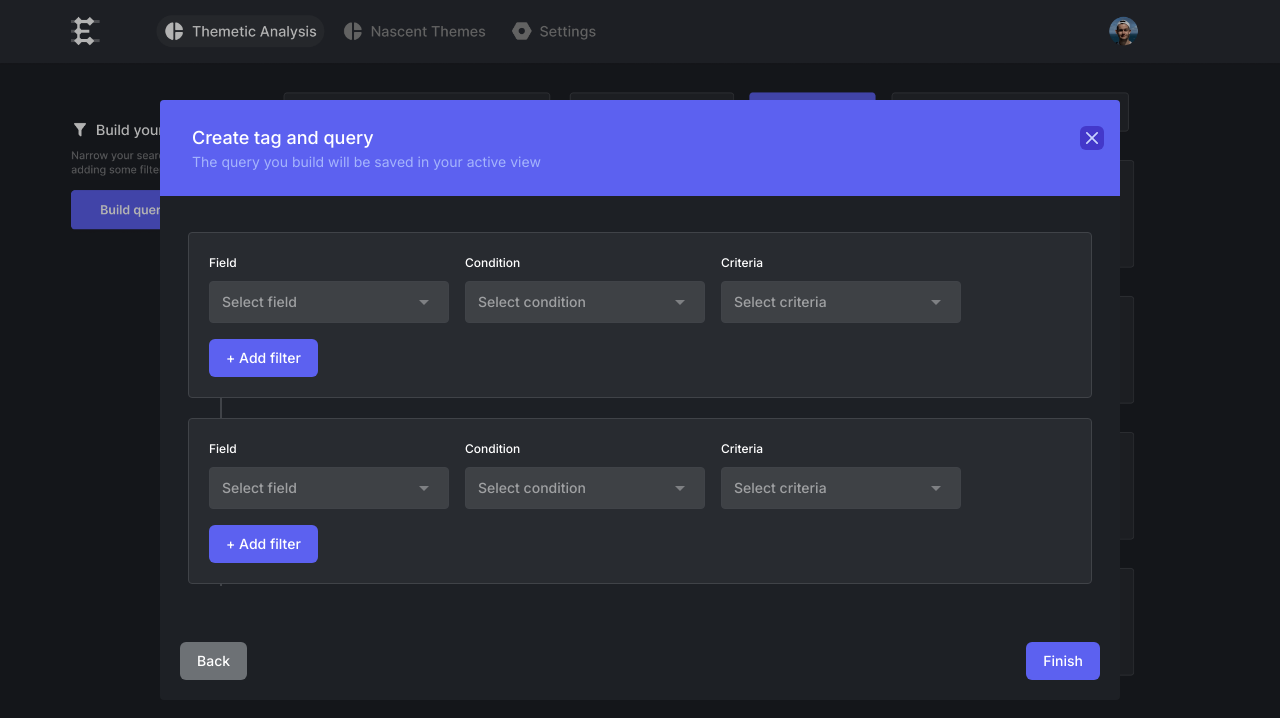
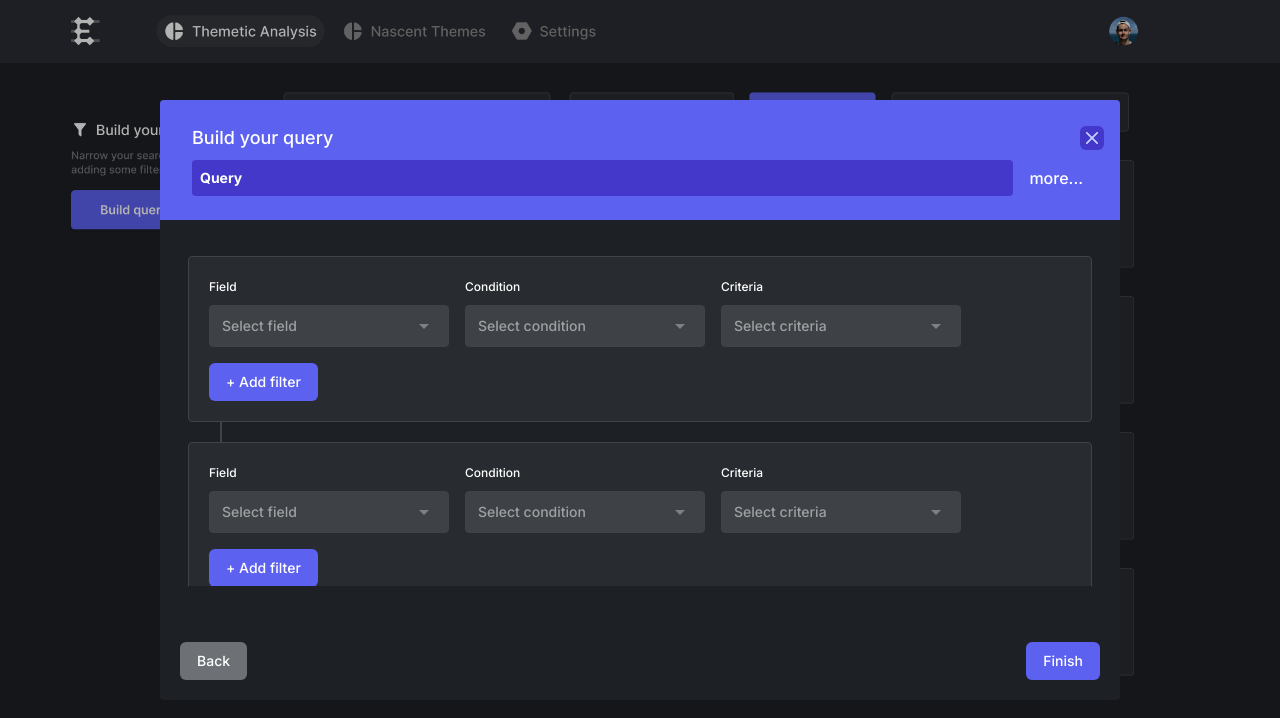
Before and after one commit to SankhaChak/query-builder, a Next.js app: page / in a window 1280 px wide. Both pictures are taken after a click on the button "+ Add new group filter". Shown: the top 718 px of the page. Built offline with nearby package versions, Linux system fonts and the light colour scheme.

Commit message:
feat: show query

```diff
--- a/components/QueryBuilderModal/Rule.tsx
+++ b/components/QueryBuilderModal/Rule.tsx
@@ -5,7 +5,7 @@ import {
   RULE_CRITERIA_OPTIONS,
   RULE_FIELD_OPTIONS,
 } from "@/constants/dropdownOptions";
-import { Criteria, RuleCondition, RuleField, RuleKeys } from "@/types/rule";
+import { RuleCondition, RuleField, RuleKeys } from "@/types/rule";
 import Dropdown from "../layout/Dropdown";
 import TrashIcon from "../icons/Trash";
 
@@ -14,7 +14,7 @@ type Props = {
   ruleId: string;
   field?: RuleField;
   condition?: RuleCondition;
-  criteria?: Criteria;
+  criteria?: string;
   allowDeletion?: boolean;
 };
 
--- a/components/QueryBuilderModal/index.tsx
+++ b/components/QueryBuilderModal/index.tsx
@@ -1,5 +1,6 @@
 import { QueryContext } from "@/context/QueryContext";
-import { useContext } from "react";
+import { parseRuleGroups } from "@/utils/parser";
+import { useContext, useMemo } from "react";
 import Button from "../layout/Button";
 import Modal from "../layout/Modal";
 import RuleGroup from "./RuleGroup";
@@ -10,10 +11,17 @@ const QueryBuilderModal = (props: Props) => {
   const { ruleGroups, handleAddRuleGroup, handleShowFinalQuery } =
     useContext(QueryContext);
 
+  const query = parseRuleGroups(ruleGroups);
+
+  const isValidQuery = useMemo(() => query?.length > 0, [query]);
+
   return (
     <Modal
-      title="Create tag and query"
+      title={isValidQuery ? "Build your query" : "Create tag and query"}
       description="The query you build will be saved in your active view"
+      showResultBox={isValidQuery}
+      resultBoxTitle="Query"
+      result={query}
       primaryButtonLabel="Finish"
       secondaryButtonLabel="Back"
       handlePrimaryButtonClick={handleShowFinalQuery}
--- a/components/layout/Modal.tsx
+++ b/components/layout/Modal.tsx
@@ -1,3 +1,5 @@
+import clsx from "clsx";
+import { useCallback, useState } from "react";
 import CrossIcon from "../icons/Cross";
 import Button from "./Button";
 
@@ -7,6 +9,9 @@ type Props = {
   description: string;
   primaryButtonLabel: string;
   secondaryButtonLabel: string;
+  showResultBox?: boolean;
+  resultBoxTitle?: string;
+  result?: string;
   // TODO: Make these mandatory
   handleCloseModal?: () => void;
   handlePrimaryButtonClick?: () => void;
@@ -20,10 +25,19 @@ const Modal = (props: Props) => {
     description,
     primaryButtonLabel,
     secondaryButtonLabel,
+    showResultBox,
+    resultBoxTitle,
+    result,
     handleCloseModal,
     handlePrimaryButtonClick,
     handleSecondaryButtonClick,
   } = props;
+
+  const [showExpandedResultBox, setShowExpandedResultBox] = useState(false);
+
+  const toggleResultBoxExpansion = useCallback(() => {
+    setShowExpandedResultBox((showExpandedResultBox) => !showExpandedResultBox);
+  }, []);
 
   return (
     <div className="flex h-[75vh] w-[75vw] flex-col overflow-hidden rounded bg-modal-background 2xl:w-[50vw]">
@@ -38,7 +52,32 @@ const Modal = (props: Props) => {
             <CrossIcon className="h-3 w-3" />
           </Button>
         </div>
-        <p className="text-sm leading-5 text-secondary">{description}</p>
+        {showResultBox ? (
+          <div className="mt-2 flex items-center gap-4">
+            <div className="flex w-11/12 items-center rounded bg-accent-dark p-2">
+              <p
+                className={clsx(
+                  "w-full text-sm leading-5 text-primary",
+                  !showExpandedResultBox && "truncate"
+                )}
+              >
+                <span className="font-bold">{resultBoxTitle}</span>
+                <span className="font-medium">{result}</span>
+              </p>
+            </div>
+
+            <div className="w-1/12">
+              <button
+                onClick={toggleResultBoxExpansion}
+                className="font-medium leading-7 text-primary"
+              >
+                {showExpandedResultBox ? "less..." : "more..."}
+              </button>
+            </div>
+          </div>
+        ) : (
+          <p className="text-sm leading-5 text-secondary">{description}</p>
+        )}
       </div>
       <div className="flex-1 overflow-hidden">{children}</div>
       <div className="flex items-center justify-between p-5">
--- a/context/QueryContext.tsx
+++ b/context/QueryContext.tsx
@@ -118,6 +118,7 @@ export const QueryProvider = (props: QueryProviderProps) => {
   );
 
   const handleShowFinalQuery = useCallback(() => {
+    alert("Please check console for the Rule Object");
     console.log(ruleGroups);
   }, [ruleGroups]);
 
--- a/types/rule.ts
+++ b/types/rule.ts
@@ -17,40 +17,6 @@ export type RuleCondition =
   | "Is"
   | "Is not";
 
-export enum ThemeCriteria {
-  OFFERS = "Offers",
-  PERFORMANCE = "Performance",
-  PLATFORM = "Platform",
-  PRODUCT_FEEDBACK = "Product Feedback",
-}
-
-export enum SubThemeCriteria {
-  SUB_THEME_1 = "Sub Theme 1",
-  SUB_THEME_2 = "Sub Theme 2",
-  SUB_THEME_3 = "Sub Theme 3",
-  SUB_THEME_4 = "Sub Theme 4",
-}
-
-export enum ReasonCriteria {
-  REASON_1 = "Reason 1",
-  REASON_2 = "Reason 2",
-  REASON_3 = "Reason 3",
-  REASON_4 = "Reason 4",
-}
-
-export enum LanguageCriteria {
-  ENGLISH = "English",
-  FRENCH = "French",
-  GERMAN = "German",
-  SPANISH = "Spanish",
-}
-
-export type Criteria =
-  | ThemeCriteria
-  | SubThemeCriteria
-  | ReasonCriteria
-  | LanguageCriteria;
-
 export enum RuleKeys {
   FIELD = "field",
   CONDITION = "condition",
@@ -61,7 +27,7 @@ export interface Rule {
   id: string;
   field?: RuleField;
   condition?: RuleCondition;
-  criteria?: Criteria;
+  criteria?: string;
   value?: string[]; // Not sure why we need value
   type: "rule";
 }
--- /dev/null
+++ b/utils/parser.ts
@@ -0,0 +1,69 @@
+import { Rule } from "@/types/rule";
+import { RuleGroup } from "@/types/ruleGroup";
+
+const getFieldName = (field?: string): string => {
+  if (!field) return "";
+
+  return field.toLowerCase().replaceAll(" ", "_");
+};
+
+const RuleConditions = {
+  equals: "==",
+  does_not_equal: "!=",
+  like: "LIKE",
+  not_like: "!LIKE",
+  is_empty: "IS_NULL",
+  is: "===",
+  is_not: "!==",
+};
+
+const RuleConjunctions = {
+  and: "&&",
+  or: "||",
+};
+
+const getCondition = (condition?: string): string => {
+  if (!condition) return "";
+
+  const ruleConditionKey = condition.toLowerCase().replaceAll(" ", "_");
+
+  return RuleConditions[ruleConditionKey as keyof typeof RuleConditions];
+};
+
+const getConjunction = (conjunction?: string): string => {
+  if (!conjunction) return "";
+
+  const ruleConjunctionKey = conjunction.toLowerCase().replaceAll(" ", "_");
+
+  return RuleConjunctions[ruleConjunctionKey as keyof typeof RuleConjunctions];
+};
+
+const isValidRule = (rule: Rule): boolean => {
+  if (!rule.field || !rule.condition || !rule.criteria) return false;
+
+  return true;
+};
+
+export const parseRuleGroups = (ruleGroups: RuleGroup[]): string => {
+  let queryString = "";
+
+  ruleGroups.forEach((ruleGroup, ruleGroupIndex) => {
+    ruleGroup.children.forEach((rule, ruleIndex) => {
+      if (!isValidRule(rule)) return;
+
+      if (ruleIndex !== 0) {
+        queryString += ` ${getConjunction(ruleGroup.conjunction)} `;
+      }
+
+      queryString += `"(field.${getFieldName(rule.field)}) ${getCondition(
+        rule.condition
+      )} \\"${rule.criteria}\\"`;
+    });
+
+    if (ruleGroupIndex !== ruleGroups.length - 1) {
+      queryString += ` `;
+    }
+  });
+
+  return queryString;
+};
```
